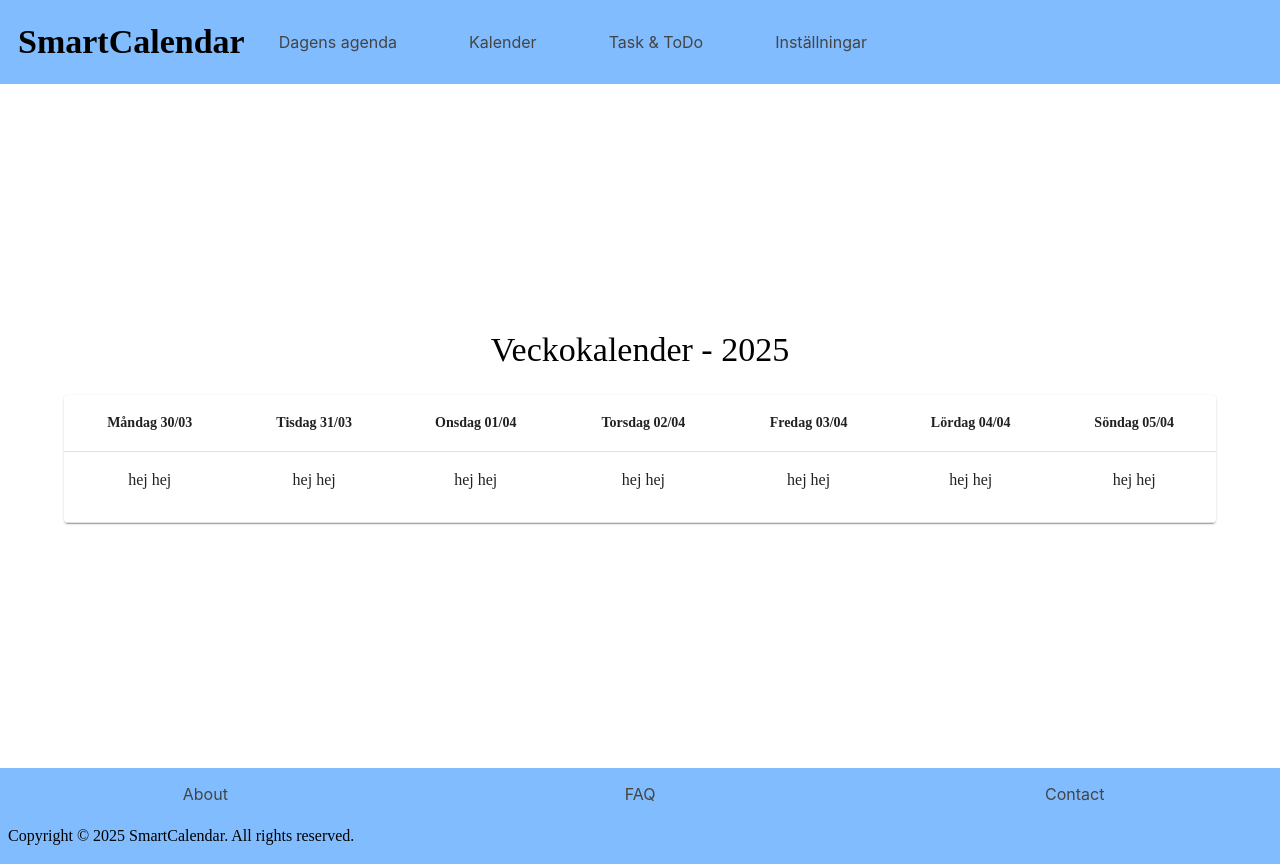
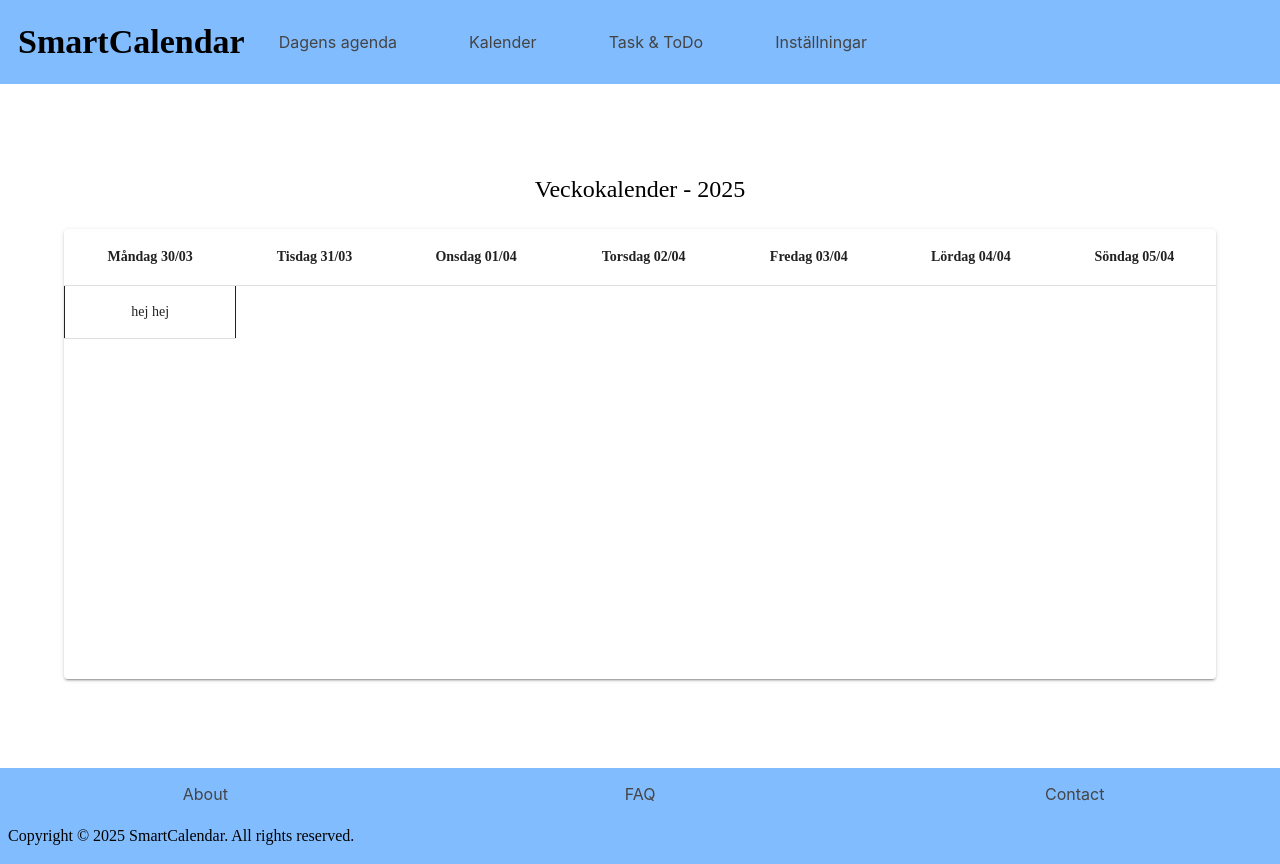
Before and after one commit to slidecart/G19SmartCalender, a React (Create React App) app in the folder frontend/: page /today in a window 1280 px wide. Built offline with nearby package versions, Linux system fonts and the light colour scheme.

Commit message:
Update weeklyCalendar.jsx

```diff
--- a/frontend/src/components/calendar/weeklyCalendar.jsx
+++ b/frontend/src/components/calendar/weeklyCalendar.jsx
@@ -19,10 +19,10 @@ function WeeklyCalendar() {
 
     return(
         <Container sx={{my:5}}>
-            <Typography variant="h4" sx={{textAlign:"center", mb: 3}}>
+            <Typography variant="h5" sx={{textAlign:"center", mb: 3}}>
                 Veckokalender - {currentYear}
             </Typography>
-            <TableContainer component ={Paper}>
+            <TableContainer component ={Paper} elevation="2" sx={{height:"450px"}}>
                 <Table>
                     <TableHead>
                         <TableRow>
@@ -35,18 +35,14 @@ function WeeklyCalendar() {
                     </TableHead>
                     <TableBody>
                         <TableRow>
-                            {weekdays.map((day) => (
-                                <TableCell key={day} align="center" sx={{ verticalAlign:"top" }}>
-                                    <Box>
-                                        <Typography>
-                                            hej hej
-                                        </Typography>
-                                    </Box>
-                                    <ul>
-                                        {/*Här ska det finnas aktiviteter taget från backend*/}
-                                    </ul>
-                                </TableCell>
-                            ))}
+                            <TableCell align="center" sx={{verticalAlign:"top", borderStyle:"solid", borderWidth:"0.5px"}}>
+                                <Box>
+                                    <Typography variant="p">
+                                        hej hej
+                                    </Typography>
+                                </Box>
+                            </TableCell>
+
                         </TableRow>
                     </TableBody>
                 </Table>
```
